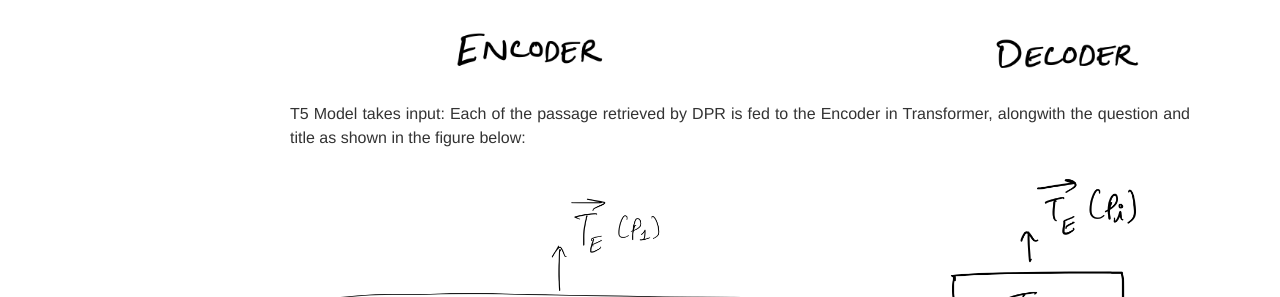
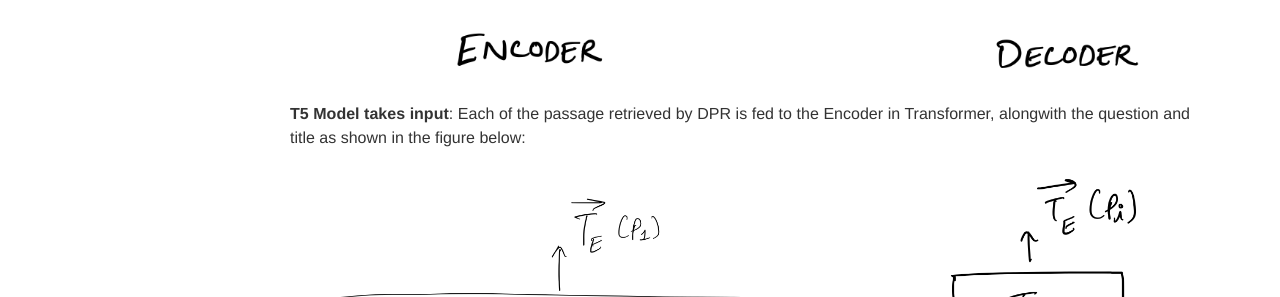
Before and after one commit to kartikperisetla/kartikperisetla.github.io, a Jekyll site: the page built from _posts/2020-07-25-leveraging-passage-retrieval-generative-models-qna.markdown, in a window 1280 px wide and 900 px high, scrolled down 4282 px. Shown: the part 155-452 px from the top of the window. Built offline with Jekyll 4.4.1, drawn with Linux system fonts in a browser that asks for light colours; nearby versions of some CDN libraries; comment, search, counter and statistics services are not loaded.

Commit message:
updated image

```diff
--- a/_posts/2020-07-25-leveraging-passage-retrieval-generative-models-qna.markdown
+++ b/_posts/2020-07-25-leveraging-passage-retrieval-generative-models-qna.markdown
@@ -97,7 +97,7 @@ The generative model in this approach is based on a Seq2Seq network pretrained o
 </p>
 <img width="950px" src="{{ site.baseurl }}/assets/img/blog/transformer.png"/>
 <p align="justify">
-T5 Model takes input: Each of the passage retrieved by DPR is fed to the Encoder in Transformer, alongwith the question and title as shown in the figure below:
+<b>T5 Model takes input</b>: Each of the passage retrieved by DPR is fed to the Encoder in Transformer, alongwith the question and title as shown in the figure below:
 </p>
 <img width="900px" src="{{ site.baseurl }}/assets/img/blog/passage_encoder.png"/>
 <p align="justify">
```
Also changed, not shown: assets/img/blog/fusion_in_decoder.png.
